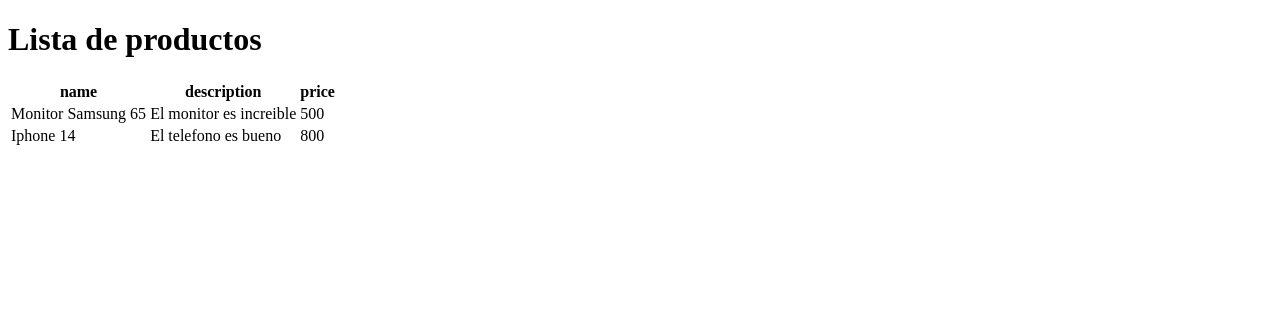
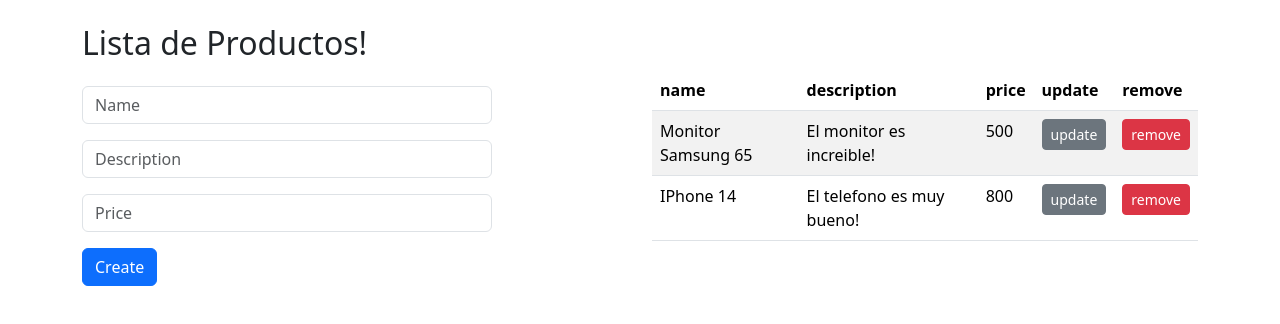
Before and after one commit to LuisElizaldeCruz/frontend-products, a React (Vite) app: page / in a window 1280 px wide. Shown: the top 324 px of the page. Built offline with nearby package versions, Linux system fonts and the light colour scheme.

Commit message:
funcionalidades agregadas

```diff
--- a/index.html
+++ b/index.html
@@ -5,6 +5,7 @@
     <link rel="icon" type="image/svg+xml" href="/vite.svg" />
     <meta name="viewport" content="width=device-width, initial-scale=1.0" />
     <title>Vite y React</title>
+    <link href="https://cdn.jsdelivr.net/npm/bootstrap@5.3.3/dist/css/bootstrap.min.css" rel="stylesheet" integrity="sha384-QWTKZyjpPEjISv5WaRU9OFeRpok6YctnYmDr5pNlyT2bRjXh0JMhjY6hW+ALEwIH" crossorigin="anonymous">
   </head>
   <body>
     <div id="root"></div>
--- a/src/App.jsx
+++ b/src/App.jsx
@@ -6,11 +6,12 @@
 
   return (
     <>
-      <h1>Vite + react</h1>
+      <h1>Vite + React</h1>
       <div className="card">
-        <button onClick={() => setCount((count) => count + 1)}>
+        <button onClick={() => setCount((count) => count + 1) }>
           el contador es {count}
         </button>
+
       </div>
     </>
   )
--- a/src/components/ProductApp.jsx
+++ b/src/components/ProductApp.jsx
@@ -1,24 +1,66 @@
 import { useEffect, useState } from "react";
 import { listProduct } from "../services/ProductService";
 import { ProductGrid } from "./ProductGrid";
-import PropTypes from "prop-types";
+import { PropTypes } from 'prop-types';
+import { ProductForm } from "./ProductForm";
 
 export const ProductApp = ({ title }) => {
+
     const [products, setProducts] = useState([]);
+
+    const [productSelected, setProductSelected] = useState({
+        id: 0,
+        name: '',
+        description: '',
+        price: ''
+    })
 
     useEffect(() => {
         const result = listProduct();
         setProducts(result);
     }, []);
 
+    const handlerAddProduct = (product) => {
+        console.log(product);
+
+        if (product.id > 0) {
+            setProducts(products.map(prod => {
+                if (prod.id == product.id) {
+                    return {...product}
+                }
+                return prod;
+            }));
+        } else {
+            setProducts([...products, { ...product, id: new Date().getTime() }]);
+        }
+    }
+    const handlerRemoveProduct = (id) => {
+        console.log(id);
+        setProducts(products.filter(product => product.id != id));
+    }
+
+    const handlerProductSelected = (product) => {
+        setProductSelected({ ...product });
+    }
+
     return (
-        <>
-            <h1>{title}</h1>
-            <ProductGrid products={products} />
-        </>
-    );
-};
+        <div className="container my-4">
+            <h2>{title}</h2>
+            <div className="row">
+                <div className="col">
+                    <ProductForm handlerAdd={handlerAddProduct} productSelected={ productSelected} />
+                </div>
+                <div className="col">
+                    {
+                        products.length > 0 ? <ProductGrid products={products} handlerRemove={handlerRemoveProduct} handlerProductSelected={handlerProductSelected} />
+                            : <div className="alert alert-warning">No hay productos en el sistema!</div>
+                    }
 
+                </div>
+            </div>
+        </div>
+    )
+}
 ProductApp.propTypes = {
     title: PropTypes.string.isRequired
-};
+}
--- a/src/components/ProductDetail.jsx
+++ b/src/components/ProductDetail.jsx
@@ -1,14 +1,26 @@
-import PropTypes from "prop-types"
-export const ProductDetail = ( {product = {}} ) => {
+import { PropTypes } from "prop-types";
 
+export const ProductDetail = ({ handlerProductSelected, handlerRemove, product = {} }) => {
     return (
         <tr>
             <td>{product.name}</td>
             <td>{product.description}</td>
             <td>{product.price}</td>
-         </tr>
+            <td>
+                <button className="btn btn-secondary btn-sm" onClick={() => handlerProductSelected(product)}>
+                    update
+                </button>
+            </td>
+            <td>
+                <button className="btn btn-danger btn-sm" onClick={() => handlerRemove(product.id)}>
+                    remove
+                </button>
+            </td>
+        </tr>
     )
 }
-ProductDetail.propTypes ={
-    product: PropTypes.object.isRequired
+ProductDetail.propTypes = {
+    product: PropTypes.object.isRequired,
+    handlerRemove: PropTypes.func.isRequired,
+    handlerProductSelected: PropTypes.func.isRequired
 }
--- a/src/components/ProductForm.jsx
+++ b/src/components/ProductForm.jsx
@@ -1,33 +1,75 @@
-import { useState } from "react"
+import { useEffect, useState } from "react"
 
-export const ProductForm = () => {
+const initialDataForm = {
+    id: 0,
+    name: '',
+    description: '',
+    price: ''
+}
+// eslint-disable-next-line react/prop-types
+export const ProductForm = ({ productSelected, handlerAdd }) => {
 
-    const initialData = {
-        name: "",
-        description: "",
-        price: ""
-    }
-    const [form, setForm] = useState(initialData);
+    const [form, setForm] = useState(initialDataForm);
 
-    const { name, description, price} = form //destructuracion del objeto
+    const {id, name, description, price } = form;
+
+    useEffect(() => {
+        setForm(productSelected);
+    }, [productSelected]);
 
     return (
-        <form>
-            <input placeholder="name"
+        <form onSubmit={(event) => {
+            event.preventDefault();
+
+            if (!name || !description || !price) {
+                alert('Debe de completar los datos del formulario!')
+                return;
+            }
+            // console.log(form);
+            handlerAdd(form);
+            setForm(initialDataForm);
+        }}>
+            <div>
+                <input
+                    placeholder="Name"
+                    className="form-control my-3 w-75"
                     name="name"
                     value={name}
-                onChange={ }
+                    onChange={(event) => setForm({
+                        ...form,
+                        name: event.target.value
+                    })}
                 />
-            <input placeholder="description"
+            </div>
+            <div>
+                <input
+                    placeholder="Description"
+                    className="form-control my-3 w-75"
                     name="description"
                     value={description}
-                onChange={ }
+                    onChange={(event) => setForm({
+                        ...form,
+                        description: event.target.value
+                    })}
                 />
-            <input placeholder="price"
+            </div>
+            <div>
+                <input
+                    placeholder="Price"
+                    className="form-control my-3 w-75"
                     name="price"
                     value={price}
-                onChange={ }
+                    onChange={(event) => setForm({
+                        ...form,
+                        price: event.target.value
+                    })}
                 />
+            </div>
+            <div>
+                <button type="submit" className="btn btn-primary">
+                    {id> 0 ? 'Update': 'Create'}
+                </button>
+            </div>
         </form>
     )
 }
--- a/src/components/ProductGrid.jsx
+++ b/src/components/ProductGrid.jsx
@@ -1,27 +1,32 @@
-import PropTypes from "prop-types"
+import { PropTypes } from "prop-types"
 import { ProductDetail } from "./ProductDetail"
 
-
-export const ProductGrid = ({ products = [] }) => {
+export const ProductGrid = ({ handlerProductSelected, handlerRemove, products = [] }) => {
 
     return (
-        <table>
+
+        <table className="table table-hover table-striped">
             <thead>
                 <tr>
                     <th>name</th>
                     <th>description</th>
                     <th>price</th>
+                    <th>update</th>
+                    <th>remove</th>
                 </tr>
             </thead>
             <tbody>
                 {products.map(product => {
-                    return <ProductDetail product={product} key={product.name} />
+                    return <ProductDetail handlerProductSelected={handlerProductSelected} handlerRemove={handlerRemove} product={product} key={product.name} />
                 })}
             </tbody>
         </table>
+
     )
 }
 
 ProductGrid.propTypes = {
-    products: PropTypes.array.isRequired
+    products: PropTypes.array.isRequired,
+    handlerRemove: PropTypes.func.isRequired,
+    handlerProductSelected: PropTypes.func.isRequired
 }
--- a/src/main.jsx
+++ b/src/main.jsx
@@ -1,10 +1,10 @@
-import { StrictMode } from 'react'
-import { createRoot } from 'react-dom/client'
-//import './index.css'
-import { ProductApp } from "./components/ProductApp";
+import React from 'react'
+import ReactDOM from 'react-dom/client'
+// import './index.css'
+import { ProductApp } from './components/ProductApp.jsx'
 
-createRoot(document.getElementById('root')).render(
-  <StrictMode>
-    <ProductApp title={'Lista de productos'} />
-  </StrictMode>,
+ReactDOM.createRoot(document.getElementById('root')).render(
+  <React.StrictMode>
+    <ProductApp title={'Lista de Productos!' }/>
+  </React.StrictMode>,
 )
--- a/src/services/ProductService.js
+++ b/src/services/ProductService.js
@@ -1,16 +1,18 @@
+
 const initProducts = [
     {
-        name: "Monitor Samsung 65",
+        id:1,
+        name: 'Monitor Samsung 65',
         price: 500,
-        description: "El monitor es increible"
+        description: 'El monitor es increible!'
     },
     {
-        name: "Iphone 14",
+        id:2,
+        name: 'IPhone 14',
         price: 800,
-        description: "El telefono es bueno"
-    },
+        description: 'El telefono es muy bueno!'
+    }
 ];
-
 
 export const listProduct = () => {
     return initProducts;
```
Lines whose indentation alone changed are shown as unchanged.
